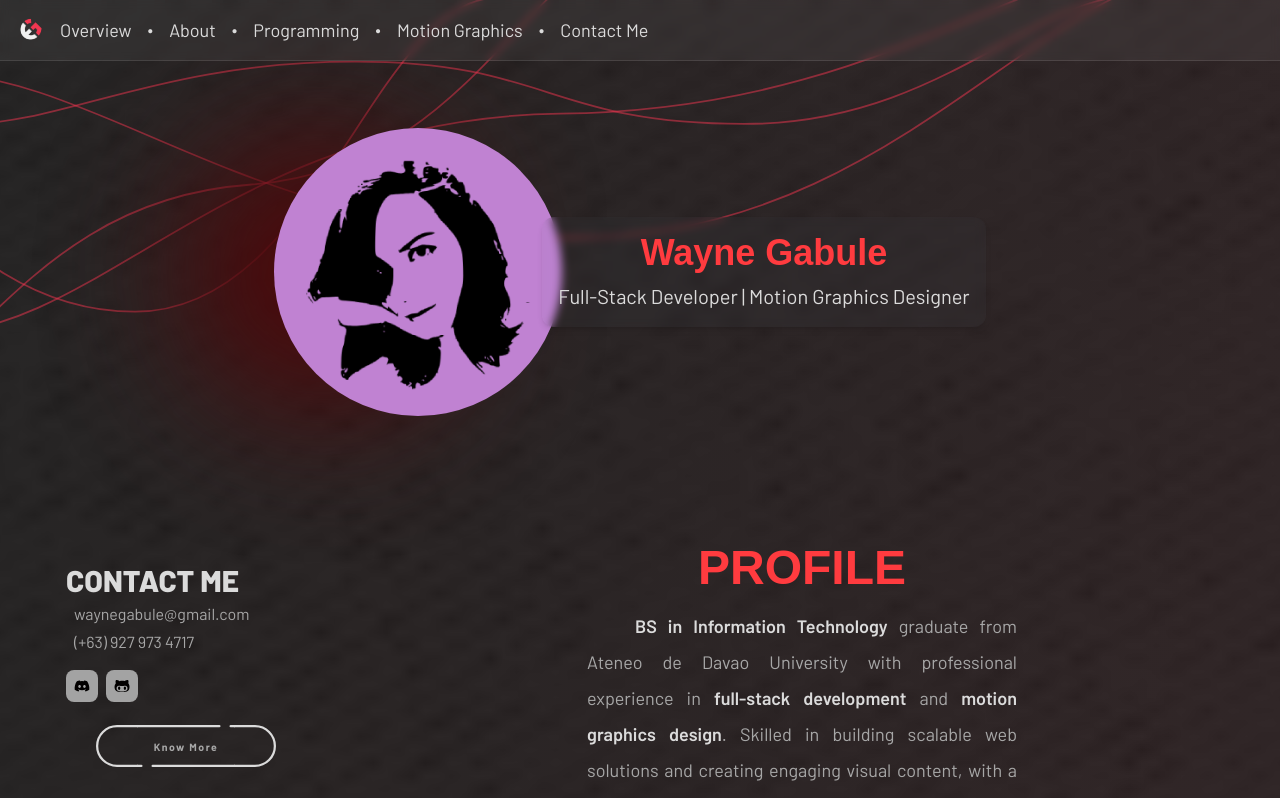
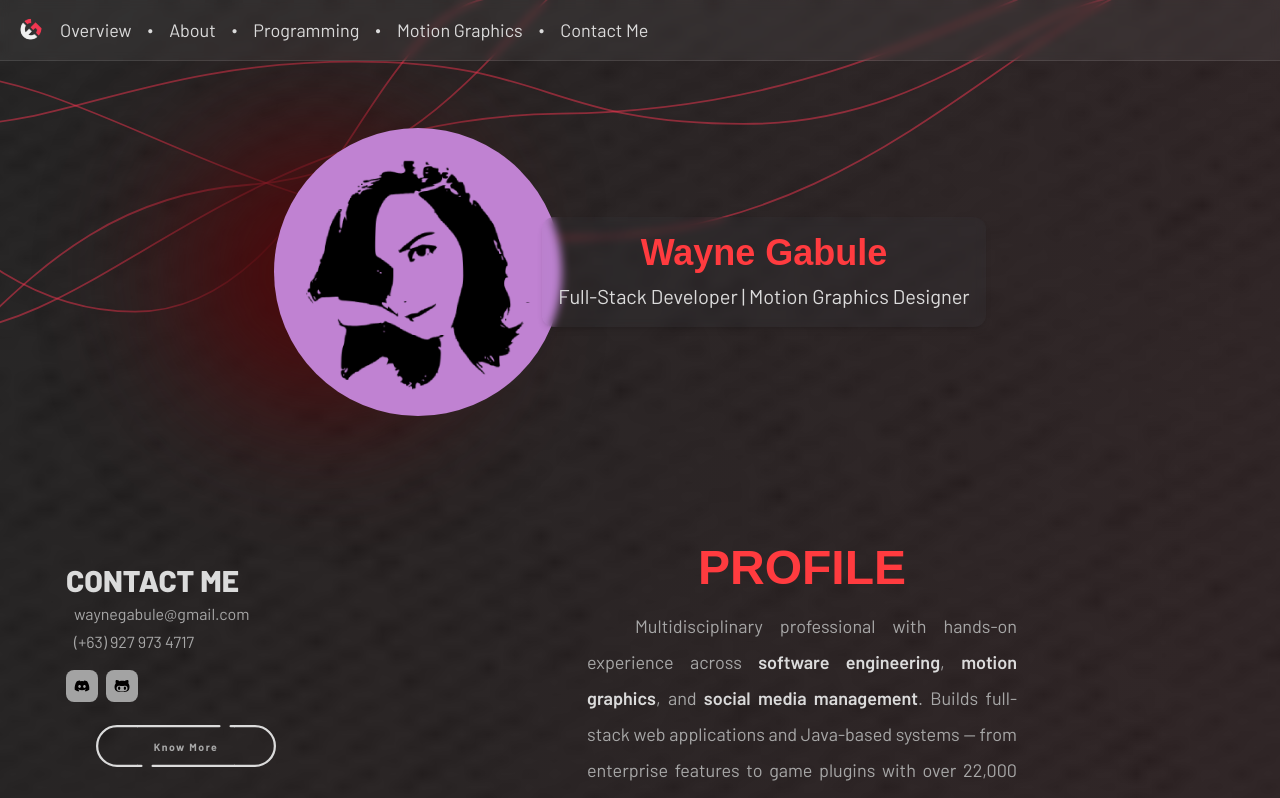
Before and after one commit to Coralise/Wayne-Portfolio, a Next.js app: page /resume in a window 1280 px wide. Shown: the top 798 px of the page. Built offline with nearby package versions, Linux system fonts and the light colour scheme; a web font is replaced by a local one; what tailwindcss-motion would draw is missing.

Commit message:
content: match the About page profile to the new homepage About me
Co-Authored-By: Claude Opus 5.5 <noreply@anthropic.com>
Claude-Session: https://claude.ai/code/session_01LzkZnvLjGbyXFGd7NBJR5x

```diff
--- a/app/resume/page.js
+++ b/app/resume/page.js
@@ -107,7 +107,7 @@ export default function Resume() {
                         <motion.p transition={defaultTransition}
                         variants={revealXOpacity}
                         className="indent-12 text-foreground-2nd mt-4 lg:w-1/2 text-justify leading-loose">
-                            <span className="text-foreground font-semibold">BS in Information Technology</span> graduate from Ateneo de Davao University with professional experience in <span className="text-foreground font-semibold">full-stack development</span> and <span className="text-foreground font-semibold">motion graphics design</span>. Skilled in building scalable web solutions and creating engaging visual content, with a strong focus on <span className="text-foreground font-semibold">front-end development</span> and <span className="text-foreground font-semibold">multimedia/video production</span>.
+                            Multidisciplinary professional with hands-on experience across <span className="text-foreground font-semibold">software engineering</span>, <span className="text-foreground font-semibold">motion graphics</span>, and <span className="text-foreground font-semibold">social media management</span>. Builds full-stack web applications and Java-based systems — from enterprise features to game plugins with over 22,000 downloads — while producing polished video and motion design for brands. Combines <span className="text-foreground font-semibold">technical problem-solving</span> with <span className="text-foreground font-semibold">creative storytelling</span> to deliver work that is both well-engineered and engaging.
                         </motion.p>
                     </motion.div>
 
```
